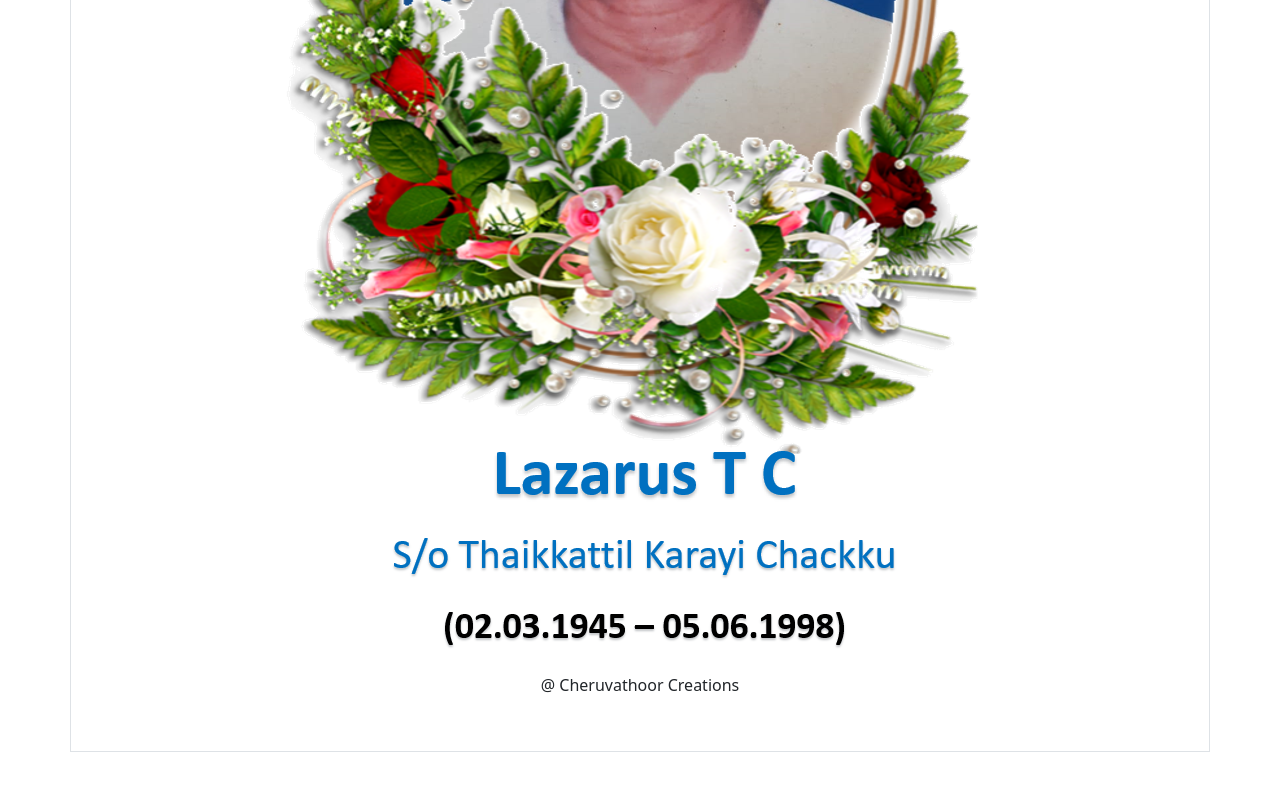
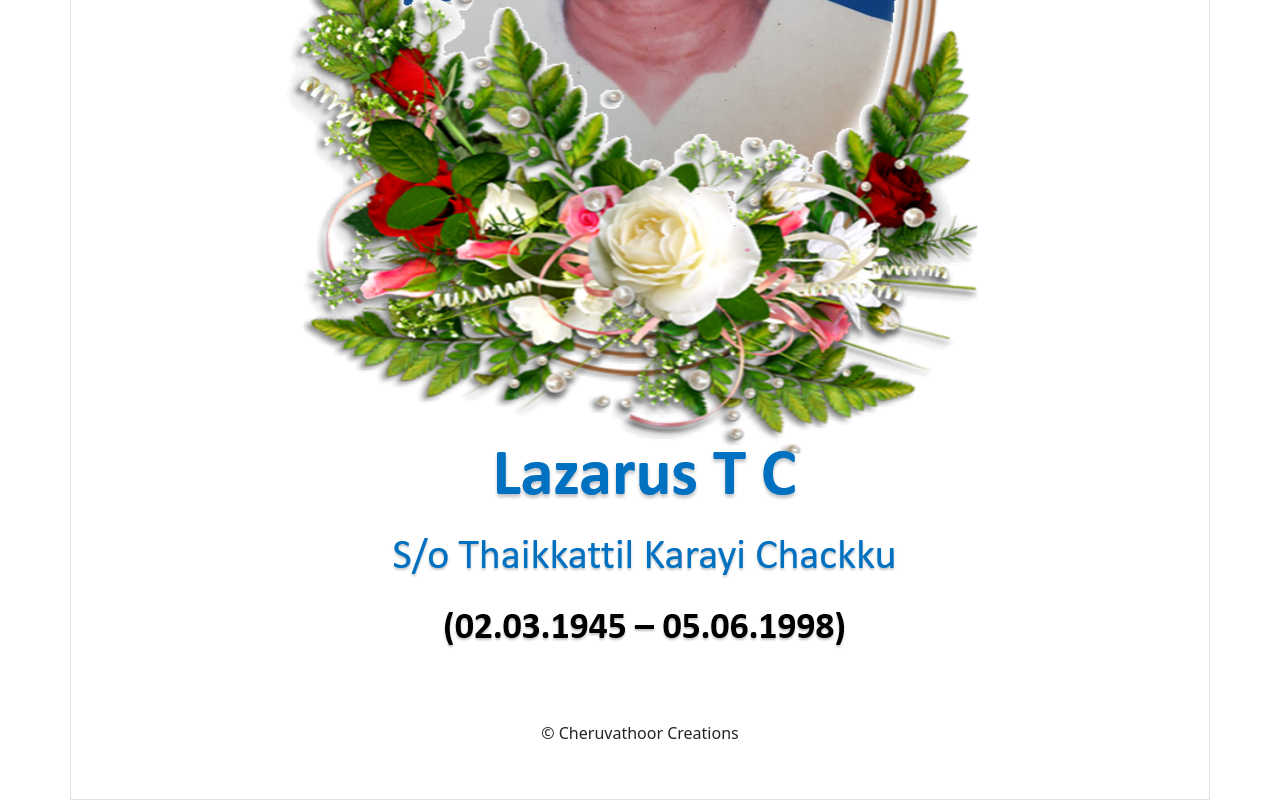
Before and after one commit to fred7francis/laz, a plain HTML site: page index.html in a window 1280 px wide. Shown: the part 832-1632 px from the top of the page. Before the commit the page ends 1584 px from the top, so only its background shows below. Drawn offline with nearby package versions, Linux system fonts and the light colour scheme.

Commit message:
Update index.html

```diff
--- a/index.html
+++ b/index.html
@@ -24,10 +24,10 @@
 
         <img src="Picture1.png" alt="Lazarus TC" class="img-fluid">
 
-        <footer class="mastfoot mt-auto">
-            <div class="inner">
-                <h6>@ Cheruvathoor Creations</h6>
-        </footer>
+
+        <div class="mt-5">
+            <h6>&#169; Cheruvathoor Creations</h6>
+        </div>
     </div>
 
     <script src="../../dist/js/bootstrap.min.js"></script>
```
